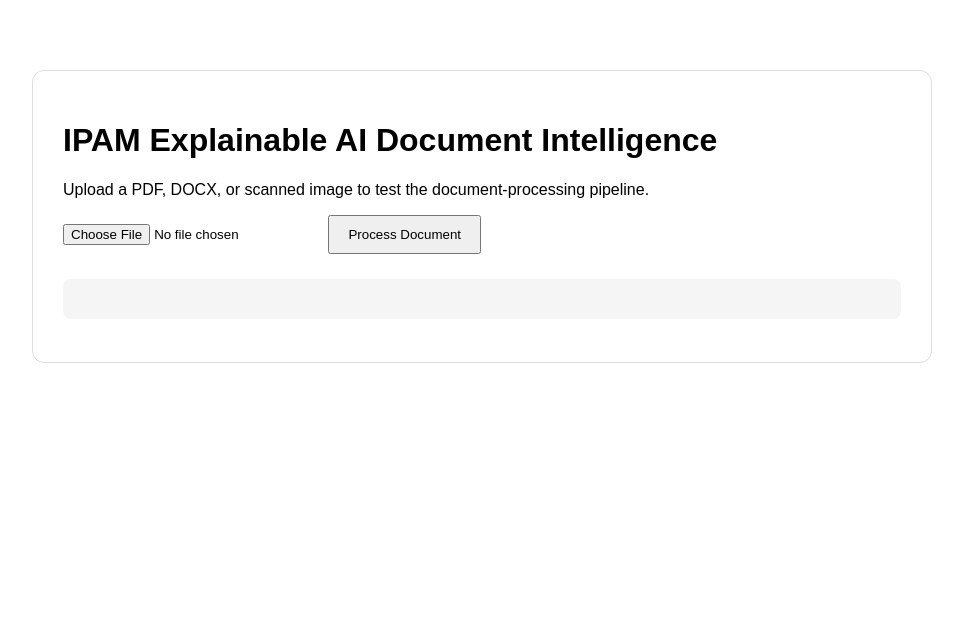
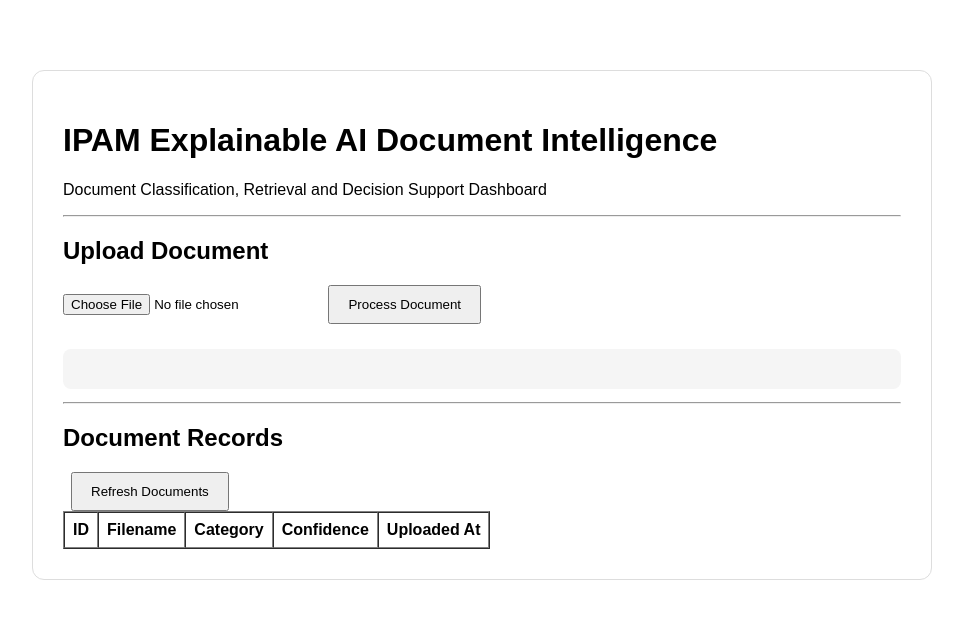
Before and after one commit to eddidepoetkenneh-ai/ipam-xai-document-intelligence, a FastAPI app: page / in a window 1280 px wide. Shown: the top 619 px of the page, without its empty margins (158-1121 px from the left). Run offline with FastAPI, Linux system fonts and the light colour scheme; lists and menus that the app fills with data are empty.

Commit message:
Add document dashboard interface

```diff
--- a/templates/index.html
+++ b/templates/index.html
@@ -5,25 +5,139 @@
     <title>IPAM Document Intelligence</title>
     <link rel="stylesheet" href="/static/style.css">
 </head>
+
 <body>
+
 <main>
+
     <h1>IPAM Explainable AI Document Intelligence</h1>
-    <p>Upload a PDF, DOCX, or scanned image to test the document-processing pipeline.</p>
+
+    <p>
+        Document Classification, Retrieval and Decision Support Dashboard
+    </p>
+
+    <hr>
+
+    <h2>Upload Document</h2>
+
     <form id="uploadForm">
-      <input id="file" type="file" accept=".pdf,.docx,.png,.jpg,.jpeg,.tiff,.bmp" required>
-      <button>Process Document</button>
+        <input
+            id="file"
+            type="file"
+            accept=".pdf,.docx,.png,.jpg,.jpeg,.tiff,.bmp"
+            required
+        >
+
+        <button type="submit">
+            Process Document
+        </button>
     </form>
+
     <pre id="result"></pre>
+
+    <hr>
+
+    <h2>Document Records</h2>
+
+    <button onclick="loadDocuments()">
+        Refresh Documents
+    </button>
+
+    <table border="1" cellpadding="8" cellspacing="0">
+        <thead>
+            <tr>
+                <th>ID</th>
+                <th>Filename</th>
+                <th>Category</th>
+                <th>Confidence</th>
+                <th>Uploaded At</th>
+            </tr>
+        </thead>
+
+        <tbody id="documentsTable">
+            <tr>
+                <td colspan="5">Loading...</td>
+            </tr>
+        </tbody>
+    </table>
+
 </main>
+
 <script>
-const form=document.getElementById('uploadForm');
-form.addEventListener('submit', async e=>{
+
+const form = document.getElementById("uploadForm");
+
+form.addEventListener("submit", async function(e) {
+
     e.preventDefault();
-  const fd=new FormData();
-  fd.append('file',document.getElementById('file').files[0]);
-  const r=await fetch('/api/documents',{method:'POST',body:fd});
-  document.getElementById('result').textContent=JSON.stringify(await r.json(),null,2);
+
+    const fileInput = document.getElementById("file");
+
+    if (!fileInput.files.length) {
+        alert("Please select a document.");
+        return;
+    }
+
+    const fd = new FormData();
+
+    fd.append("file", fileInput.files[0]);
+
+    const response = await fetch("/api/documents", {
+        method: "POST",
+        body: fd
     });
+
+    const data = await response.json();
+
+    document.getElementById("result").textContent =
+        JSON.stringify(data, null, 2);
+
+    loadDocuments();
+});
+
+
+async function loadDocuments() {
+
+    const response = await fetch("/api/documents");
+
+    const documents = await response.json();
+
+    const table = document.getElementById("documentsTable");
+
+    table.innerHTML = "";
+
+    if (documents.length === 0) {
+
+        table.innerHTML = `
+            <tr>
+                <td colspan="5">No documents found.</td>
+            </tr>
+        `;
+
+        return;
+    }
+
+    documents.forEach(document => {
+
+        const row = document.createElement("tr");
+
+        row.innerHTML = `
+            <td>${document.id}</td>
+            <td>${document.filename}</td>
+            <td>${document.category}</td>
+            <td>${document.confidence}</td>
+            <td>${document.uploaded_at}</td>
+        `;
+
+        table.appendChild(row);
+
+    });
+}
+
+
+loadDocuments();
+
 </script>
+
 </body>
 </html>
```
Lines whose indentation alone changed are shown as unchanged.
